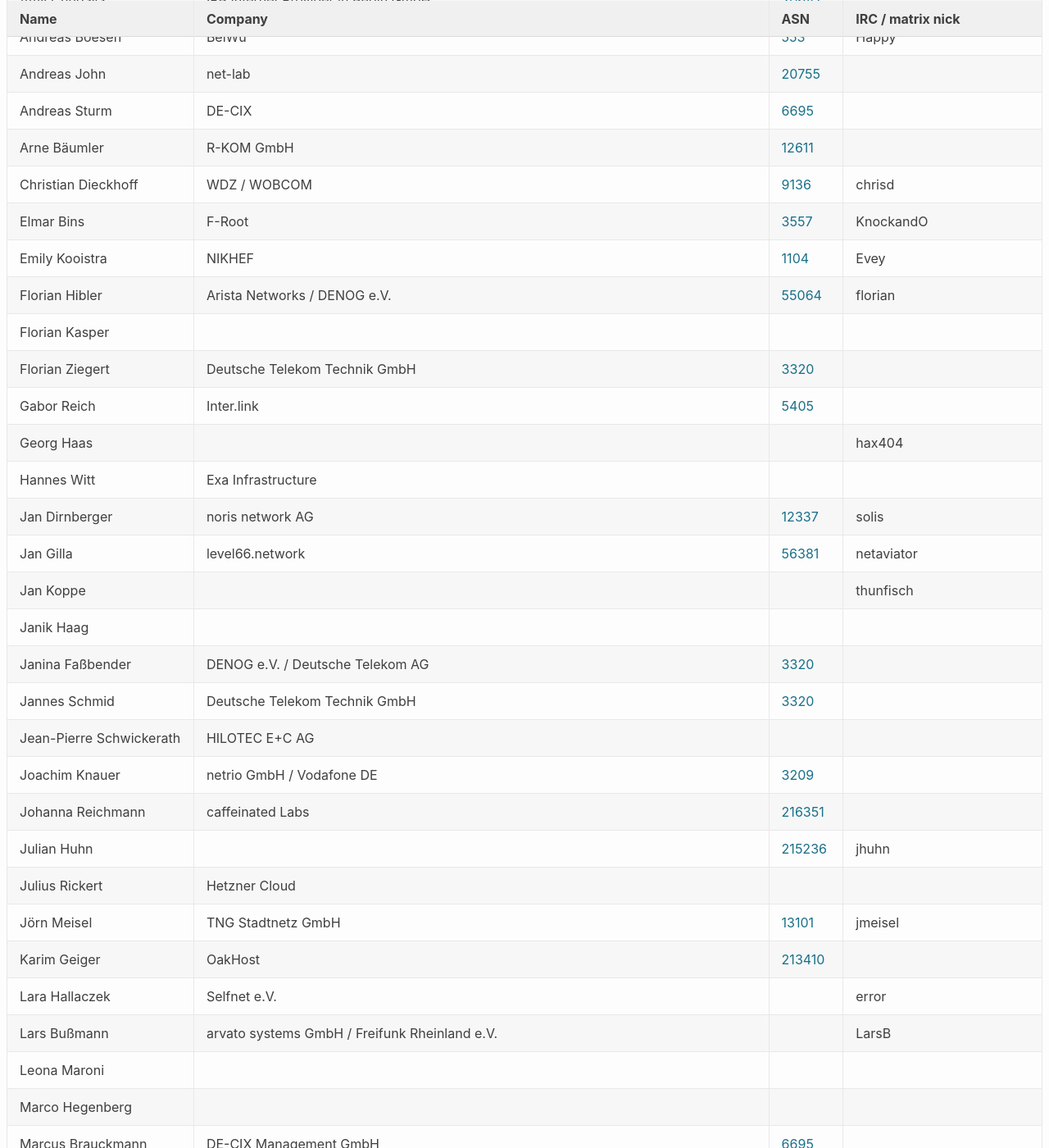
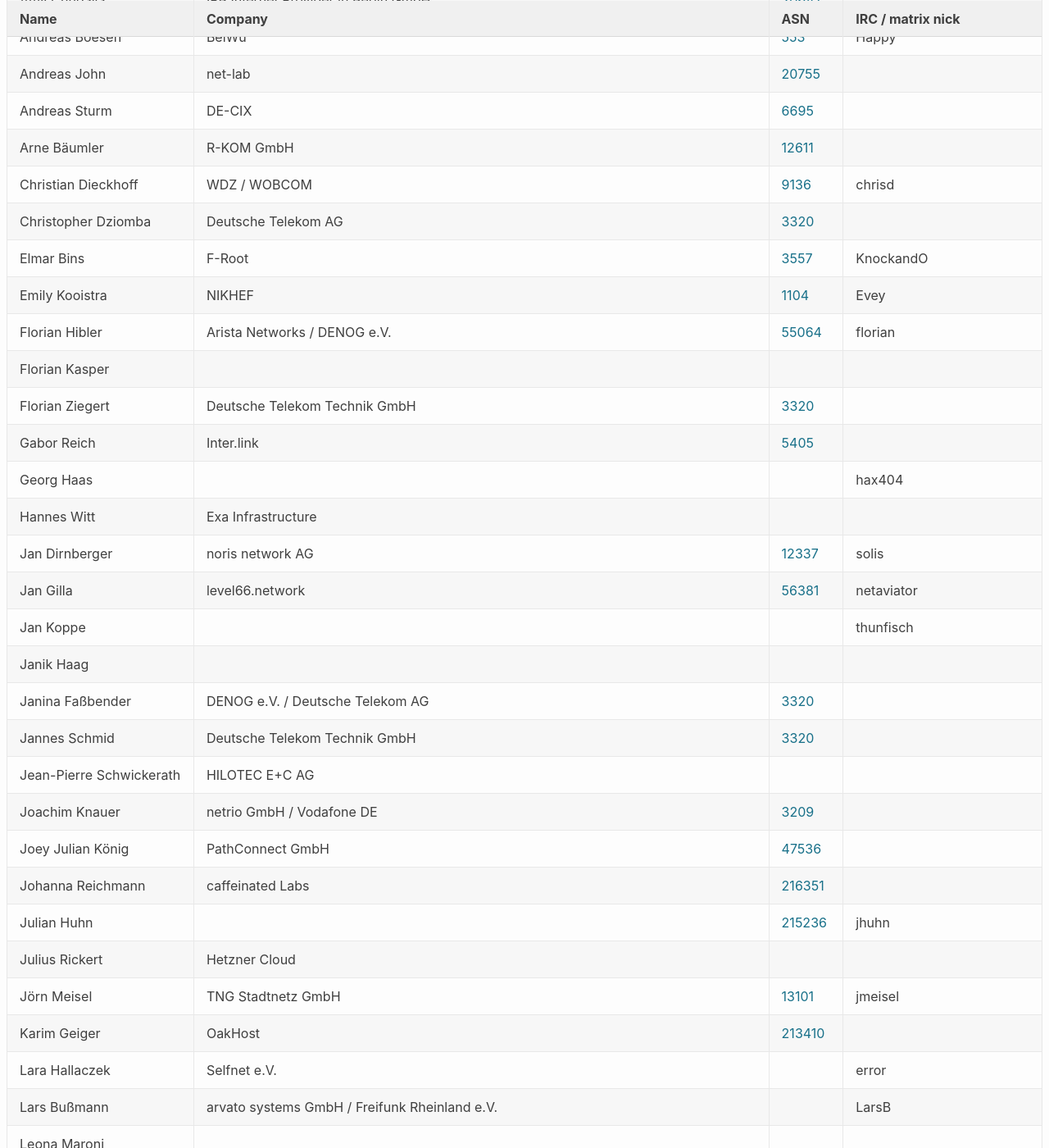
Before and after one commit to denog/pretix-attendeelist, a Jekyll site: the page built from denog17/index.markdown, in a window 1280 px wide and 1400 px high, scrolled down 334 px. Shown: the whole window at 82% size. Built offline with Jekyll 4.4.1, drawn with Linux system fonts in a browser that asks for light colours.

Commit message:
Latest data: Mon May 12 09:48:40 UTC 2025

```diff
--- a/_data/attendees_denog17_onsite.json
+++ b/_data/attendees_denog17_onsite.json
@@ -52,6 +52,12 @@
     "company": "WDZ / WOBCOM",
     "irc": "chrisd",
     "asn": "9136"
+  },
+  {
+    "name": "Christopher Dziomba",
+    "company": "Deutsche Telekom AG",
+    "irc": null,
+    "asn": "3320"
   },
   {
     "name": "Elmar Bins",
@@ -148,6 +154,12 @@
     "company": "netrio GmbH / Vodafone DE",
     "irc": null,
     "asn": "3209"
+  },
+  {
+    "name": "Joey Julian König",
+    "company": "PathConnect GmbH",
+    "irc": null,
+    "asn": "47536"
   },
   {
     "name": "Johanna Reichmann",
--- a/_data/attendees_denogmeetup25-05.json
+++ b/_data/attendees_denogmeetup25-05.json
@@ -72,6 +72,12 @@
     "asn": "207960"
   },
   {
+    "name": "Sven Heim",
+    "company": null,
+    "irc": null,
+    "asn": null
+  },
+  {
     "name": "Tim Korves",
     "company": "Korves.Net USA LLC",
     "irc": "Der-Tim",
```
